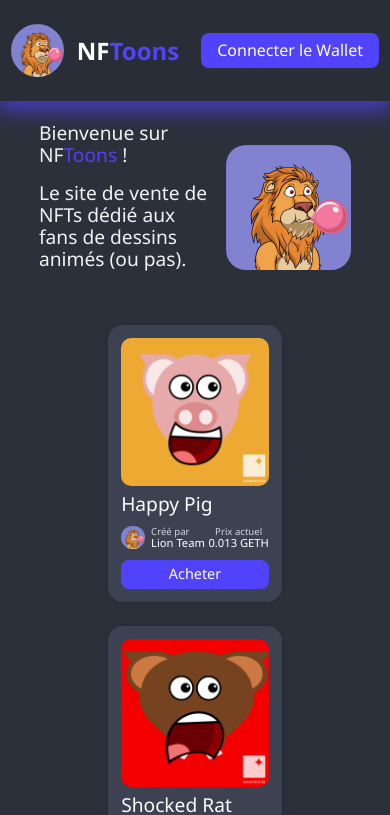
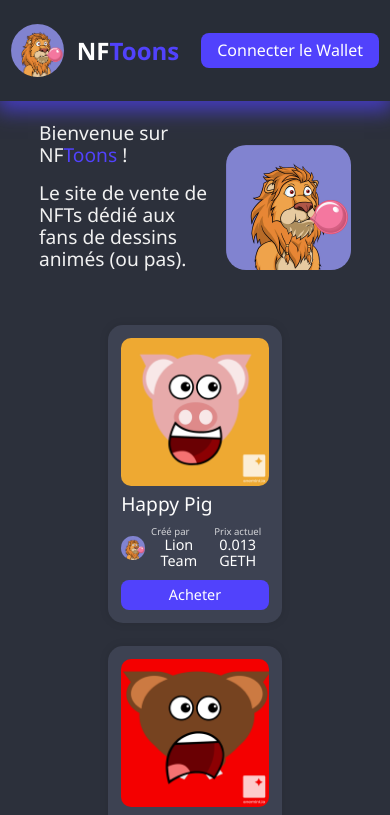
Before and after one commit to Maxime479/NFToons, a React (Create React App) app: page /home in a window 390 px wide. Shown: the top 815 px of the page. Built offline with nearby package versions, Linux system fonts and the light colour scheme; a web font is replaced by a local one.

Commit message:
correct responsive UI for NftCard

```diff
--- a/src/css/components/NftCard.css
+++ b/src/css/components/NftCard.css
@@ -187,3 +187,24 @@
         width: 8.3em !important;
     }
 }
+
+@media only screen and (max-height: 930px) {
+
+    .creator_info p {
+        font-size: 0.9rem !important;
+        font-weight: 500 !important;
+    }
+
+}
+@media only screen and (max-height: 714px) {
+
+    .creator_info h6 {
+        font-size: 0.7rem !important;
+    }
+
+    .creator_info p {
+        font-size: 0.8rem !important;
+        font-weight: 500 !important;
+    }
+
+}
```
